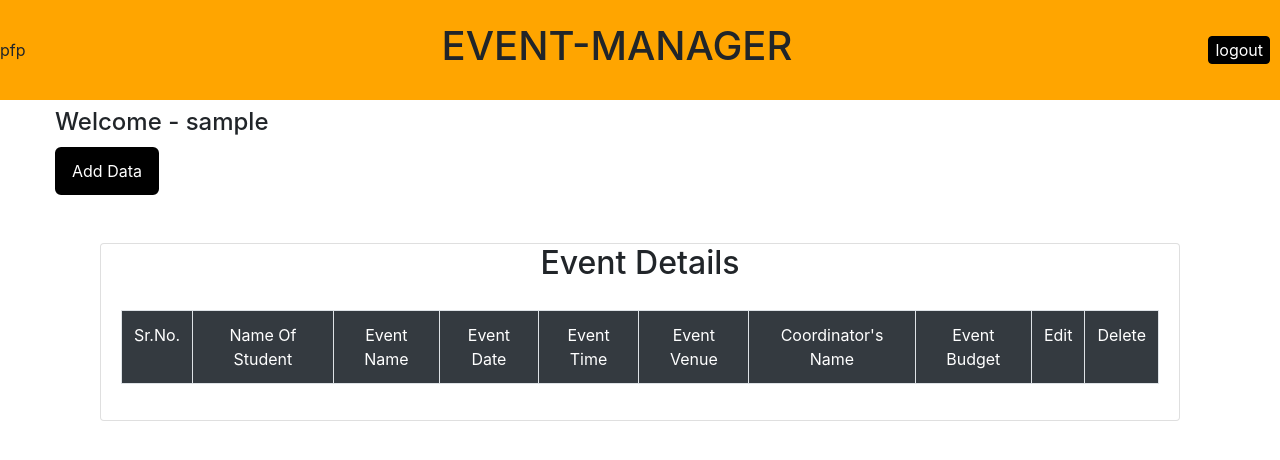
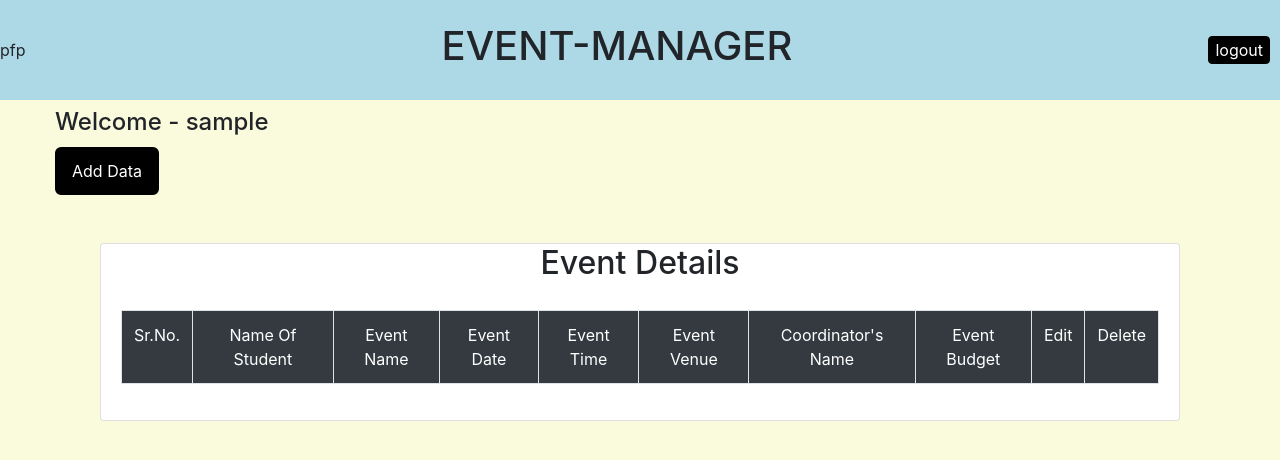
Before and after one commit to AyushSNair/Event-Management-System, a PHP site: page /loginsystem/event-manager.php in a window 1280 px wide. Shown: the top 460 px of the page. Run offline with PHP 8.4, Linux system fonts and the light colour scheme; the visitor is signed in with stand-in values (Sample User, id 1); data that the repository does not hold is empty.

Commit message:
Added CSS-Styles

```diff
--- a/event-manager.php
+++ b/event-manager.php
@@ -57,11 +57,13 @@ if(!isset($_SESSION['loggedin']) || $_SESSION['loggedin']!=true){
     <title>Event-Manager</title>
 
     <style>
-
+body{
+  background-color: rgb(250,250,220);
+}
 
 .top{
   display: flex;
- background-color: orange;
+ background-color: #ADD8E6;
  height: 100px;
  justify-content: space-between;
  align-items: center;
```
